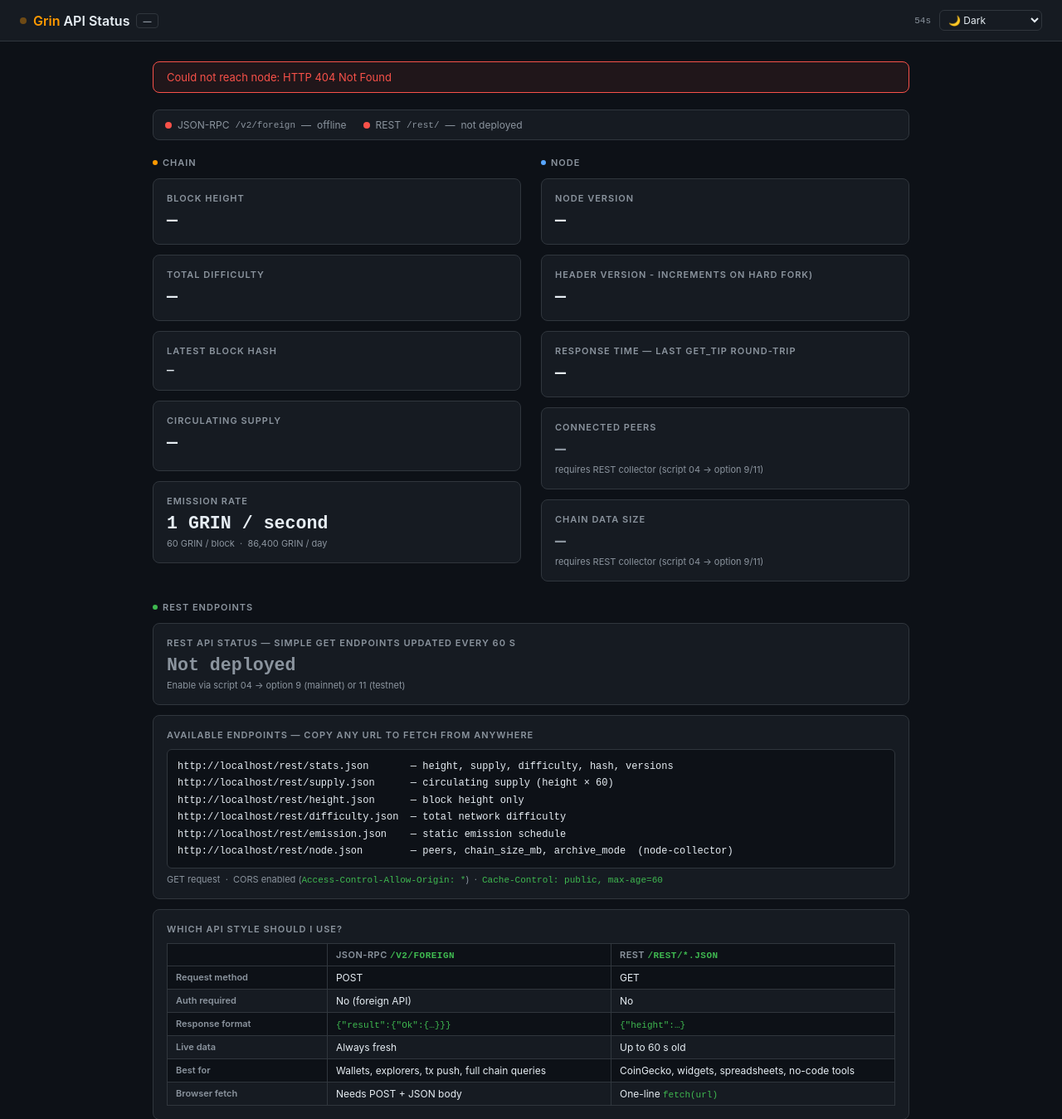
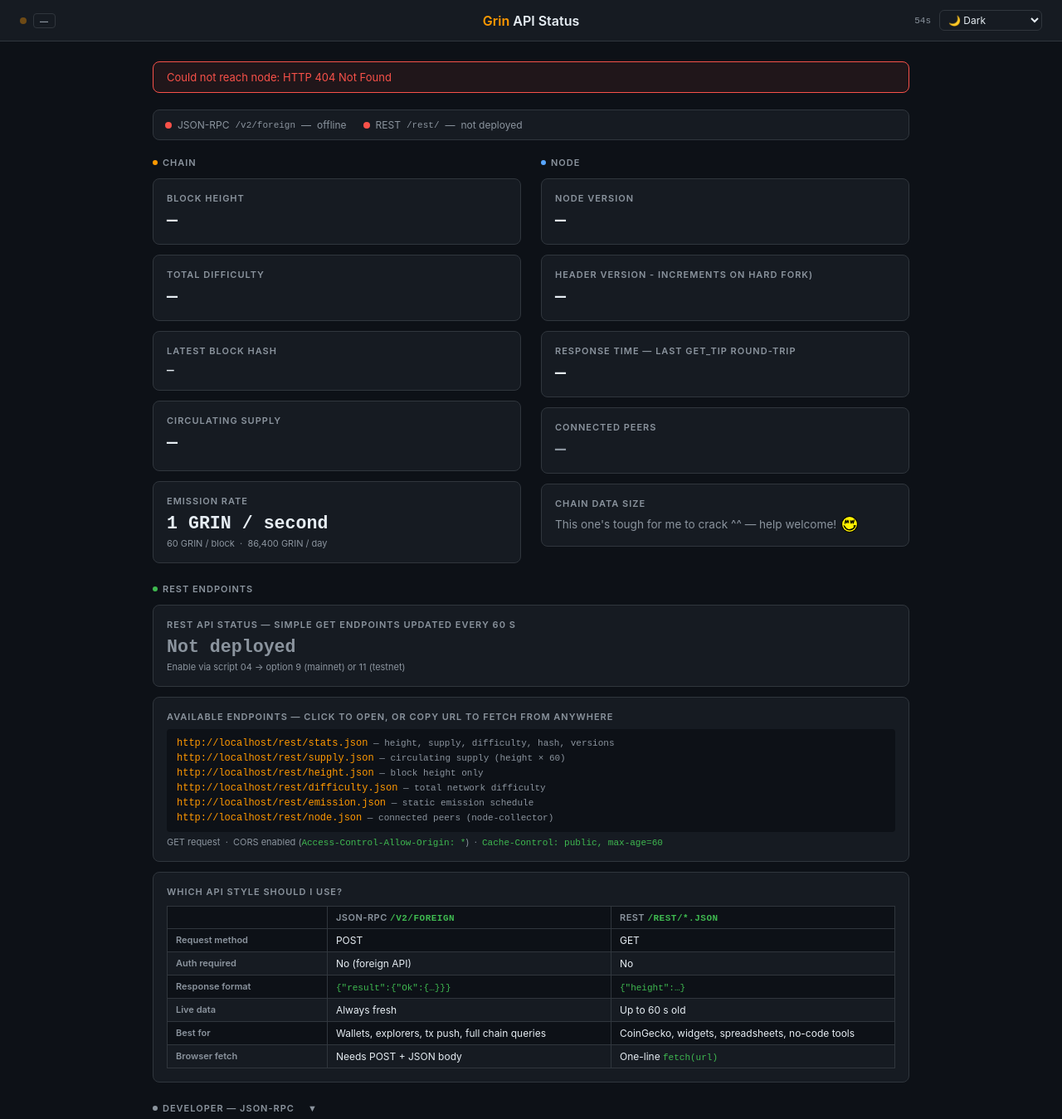
Before and after one commit to noobvie/Grin-Node-Toolkit, a PHP site: page / in a window 1280 px wide. Shown: the top 1349 px of the page at 83% size. Run offline with PHP 8.4, Linux system fonts and the light colour scheme.

Commit message:
remove chain_data function

```diff
--- a/web/04/public_html/css/status.css
+++ b/web/04/public_html/css/status.css
@@ -76,9 +76,14 @@ html[data-theme="winxp"] header {
   background: linear-gradient(to bottom, #1f5fbf 0%, #3a85d4 40%, #1a5ab8 100%);
   border-bottom: 2px solid #0054e3;
 }
-html[data-theme="winxp"] header .logo h1,
-html[data-theme="winxp"] header .logo h1 span,
+html[data-theme="winxp"] .header-title,
+html[data-theme="winxp"] .header-title span,
 html[data-theme="winxp"] header .refresh-badge { color: #ffffff; }
+/* On blue page background, green elements become white for legibility */
+html[data-theme="winxp"] .section-dot,
+html[data-theme="winxp"] .api-pill.pill-ok .pill-dot { background: #ffffff !important; }
+html[data-theme="winxp"] .api-pill.pill-ok           { color: #ffffff; }
+html[data-theme="winxp"] .dev-steps code             { color: #000000; }
 html[data-theme="winxp"] .network-badge {
   color: #ffffff;
   border-color: #7baee8;
@@ -108,14 +113,14 @@ header {
   background: var(--surface);
   border-bottom: 1px solid var(--border);
   padding: 12px 24px;
-  display: flex;
+  display: grid;
+  grid-template-columns: 1fr auto 1fr;
   align-items: center;
-  justify-content: space-between;
   gap: 12px;
   flex-shrink: 0;
 }
 
-.logo {
+.header-left {
   display: flex;
   align-items: center;
   gap: 8px;
@@ -132,12 +137,14 @@ header {
 
 @keyframes pulse { 0%, 100% { opacity: 1; } 50% { opacity: 0.3; } }
 
-.logo h1 {
+.header-title {
   font-size: 16px;
   font-weight: 600;
+  text-align: center;
+  white-space: nowrap;
 }
 
-.logo h1 span { color: var(--grin); }
+.header-title span { color: var(--grin); }
 
 /* Network badge — injected by config.js / node-status.js */
 .network-badge {
@@ -166,6 +173,7 @@ header {
 .header-right {
   display: flex;
   align-items: center;
+  justify-content: flex-end;
   gap: 10px;
 }
 
@@ -299,26 +307,50 @@ main {
 /* Full hash — smaller font so 64-char hex wraps cleanly */
 .card-value.hash   { font-size: 0.9rem; word-break: break-all; }
 
-/* Row that holds a card-value + an inline archive-badge side by side */
-.card-value-row {
+/* Coming-soon placeholder text in a card */
+.card-value.coming-soon {
+  font-size: 0.85rem;
+  font-family: inherit;
+  font-weight: 400;
+  color: var(--muted);
   display: flex;
   align-items: center;
-  gap: 8px;
+  gap: 6px;
   flex-wrap: wrap;
 }
 
-/* Archive / Pruned badge shown on the Chain Data Size card */
-.archive-badge {
-  font-size: 10px;
-  font-weight: 700;
-  letter-spacing: .05em;
-  text-transform: uppercase;
-  padding: 2px 8px;
-  border-radius: 10px;
+.grin-inline-logo {
+  width: 20px;
+  height: 20px;
+  vertical-align: middle;
+  flex-shrink: 0;
+}
+
+/* Clickable REST endpoint links list */
+.endpoint-list {
+  font-family: 'Courier New', monospace;
+  font-size: 12px;
+  display: flex;
+  flex-direction: column;
+  gap: 4px;
+  padding: 10px 12px;
+  background: var(--bg);
+  border-radius: 4px;
+  margin: 8px 0 4px;
+  overflow-x: auto;
+}
+
+.endpoint-list a {
+  color: var(--grin);
+  text-decoration: none;
   white-space: nowrap;
 }
-.archive-badge.full   { background: rgba(80,200,120,.15); color: var(--green); }
-.archive-badge.pruned { background: rgba(200,180,80,.15);  color: var(--yellow); }
+.endpoint-list a:hover { text-decoration: underline; }
+
+.endpoint-list .ep-desc {
+  color: var(--muted);
+  font-size: 11px;
+}
 
 /* Secondary info line below a card value */
 .card-sub {
--- a/web/04/public_html/index.html
+++ b/web/04/public_html/index.html
@@ -31,11 +31,11 @@
 <body>
 
 <header>
-  <div class="logo">
+  <div class="header-left">
     <div class="logo-dot"></div>
-    <h1><span>Grin</span> API Status</h1>
     <span class="network-badge" id="network-badge">—</span>
   </div>
+  <h1 class="header-title"><span>Grin</span> API Status</h1>
   <div class="header-right">
     <span class="refresh-badge" id="countdown">—</span>
     <select id="theme-select" class="theme-select" title="Choose theme">
@@ -119,15 +119,13 @@
         <div class="card">
           <div class="card-label">Connected Peers</div>
           <div class="card-value dim" id="v-peers">—</div>
-          <div class="card-sub" id="v-peers-sub">requires REST collector (script 04 → option 9/11)</div>
         </div>
         <div class="card">
           <div class="card-label">Chain Data Size</div>
-          <div class="card-value-row">
-            <div class="card-value dim" id="v-chain-size">—</div>
-            <span class="archive-badge" id="v-archive-badge" hidden></span>
+          <div class="card-value dim coming-soon">
+            This one's tough for me to crack ^^ — help welcome!
+            <img src="favicon.svg" alt="Grin" class="grin-inline-logo">
           </div>
-          <div class="card-sub" id="v-chain-sub">requires REST collector (script 04 → option 9/11)</div>
         </div>
       </div>
     </div>
@@ -149,8 +147,8 @@
       </div>
     </div>
     <div class="card">
-      <div class="card-label">Available endpoints — copy any URL to fetch from anywhere</div>
-      <pre class="curl-block" id="rest-endpoints">…</pre>
+      <div class="card-label">Available endpoints — click to open, or copy URL to fetch from anywhere</div>
+      <div class="endpoint-list" id="rest-endpoints">…</div>
       <div class="card-sub">
         GET request &nbsp;·&nbsp; CORS enabled (<code>Access-Control-Allow-Origin: *</code>)
         &nbsp;·&nbsp; <code>Cache-Control: public, max-age=60</code>
--- a/web/04/public_html/js/node-status.js
+++ b/web/04/public_html/js/node-status.js
@@ -185,29 +185,9 @@ async function applyNodeJson() {
     const res = await fetch('/rest/node.json');
     if (!res.ok) return;
     const data = await res.json();
-
-    if (data.peers != null) {
-      setVal('v-peers', String(data.peers));
-      setText('v-peers-sub', 'connected peers · updated ' + (data.updated_at ?? ''));
-    }
-    if (data.chain_size_mb != null) {
-      const mb = Number(data.chain_size_mb);
-      const sizeStr = mb >= 1024
-        ? (mb / 1024).toFixed(1) + ' GB'
-        : mb.toFixed(0) + ' MB';
-      setVal('v-chain-size', sizeStr);
-      setText('v-chain-sub', 'updated ' + (data.updated_at ?? ''));
-
-      // Archive / Pruned badge
-      const badge = document.getElementById('v-archive-badge');
-      if (badge && data.archive_mode != null) {
-        badge.textContent = data.archive_mode ? 'Archive' : 'Pruned';
-        badge.className   = 'archive-badge ' + (data.archive_mode ? 'full' : 'pruned');
-        badge.hidden      = false;
-      }
-    }
+    if (data.peers != null) setVal('v-peers', String(data.peers));
   } catch {
-    // node.json not available yet — cards keep their default "—"
+    // node.json not available yet — card keeps its default "—"
   }
 }
 
@@ -215,16 +195,31 @@ async function applyNodeJson() {
 async function applyRestLinks() {
   const origin = window.location.origin;
   const endpoints = [
-    'stats.json       — height, supply, difficulty, hash, versions',
-    'supply.json      — circulating supply (height × 60)',
-    'height.json      — block height only',
-    'difficulty.json  — total network difficulty',
-    'emission.json    — static emission schedule',
-    'node.json        — peers, chain_size_mb, archive_mode  (node-collector)',
+    ['stats.json',      'height, supply, difficulty, hash, versions'],
+    ['supply.json',     'circulating supply (height × 60)'],
+    ['height.json',     'block height only'],
+    ['difficulty.json', 'total network difficulty'],
+    ['emission.json',   'static emission schedule'],
+    ['node.json',       'connected peers  (node-collector)'],
   ];
   const el = document.getElementById('rest-endpoints');
   if (el) {
-    el.textContent = endpoints.map(e => `${origin}/rest/${e}`).join('\n');
+    el.innerHTML = '';
+    endpoints.forEach(([file, desc]) => {
+      const url  = `${origin}/rest/${file}`;
+      const row  = document.createElement('div');
+      const a    = document.createElement('a');
+      a.href     = url;
+      a.target   = '_blank';
+      a.rel      = 'noopener';
+      a.textContent = url;
+      const span = document.createElement('span');
+      span.className   = 'ep-desc';
+      span.textContent = `  — ${desc}`;
+      row.appendChild(a);
+      row.appendChild(span);
+      el.appendChild(row);
+    });
   }
 
   // Try to fetch /rest/stats.json to see if REST is deployed on this server.
```
Also changed, not shown: 2 other files.
